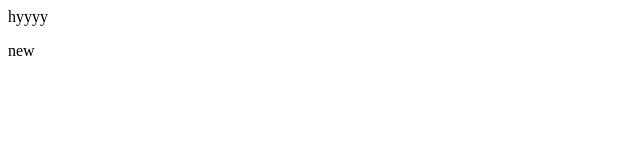
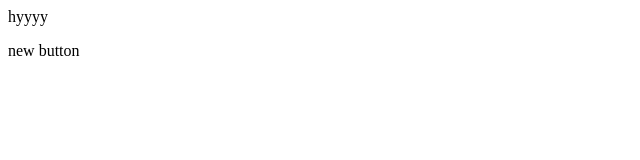
Before and after one commit to shirin626/localrepoo, a plain HTML site: page index.html in a window 1280 px wide. Shown: the full height of the page, 0-640 px from the left. Drawn offline with Linux system fonts and the light colour scheme.

```diff
--- a/index.html
+++ b/index.html
@@ -1,2 +1,2 @@
 <p>hyyyy</p>
-<p>new</p>
+<p>new button</p>
```
